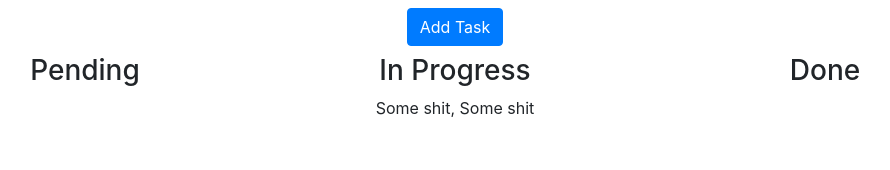
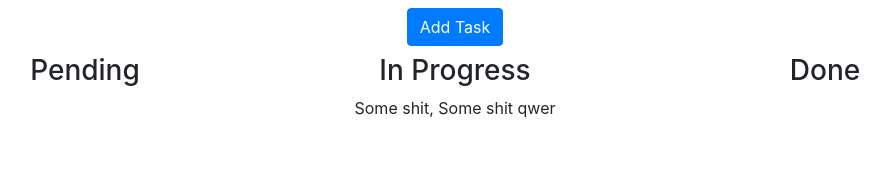
Before and after one commit to valeu36/KanbanBoardReact, a React (Create React App) app: page / in a window 1280 px wide. Shown: the top 170 px of the page, without its empty margins (185-1075 px from the left). Built offline with nearby package versions, Linux system fonts and the light colour scheme; no server answers.

Commit message:
test commit 7

```diff
--- a/src/App.js
+++ b/src/App.js
@@ -9,7 +9,7 @@ class App extends React.Component {
 		return (
 			<div className='App container'>
 				<Board />
-				Some shit, Some shit
+				Some shit, Some shit qwer
 			</div>
 		);
 	}
```
